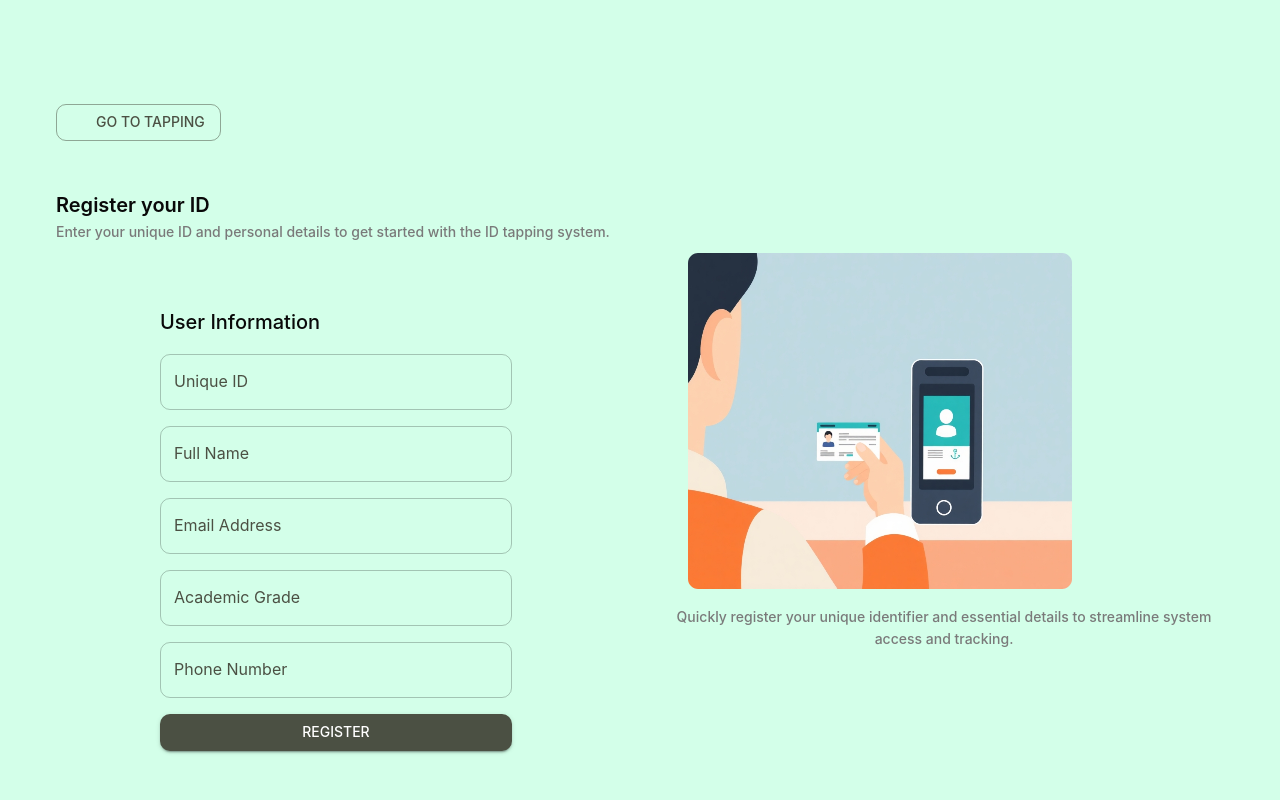
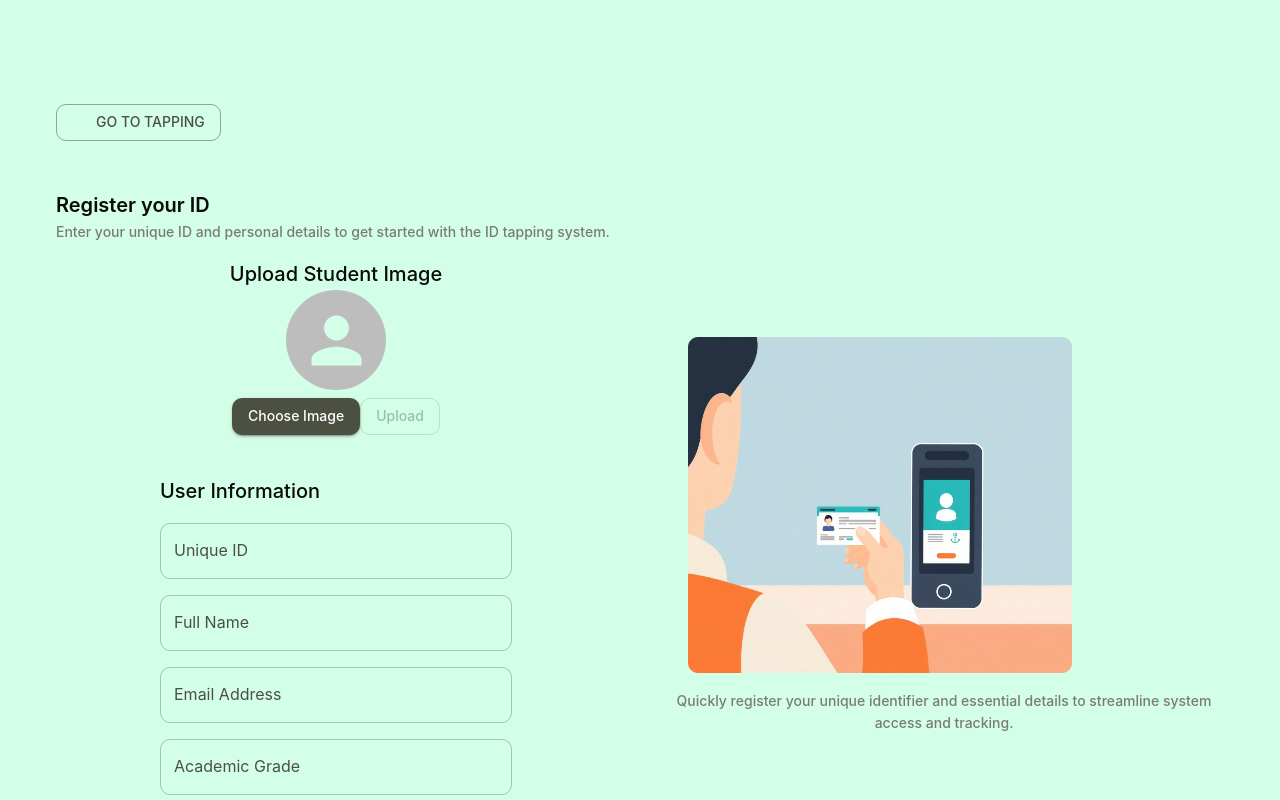
Before and after one commit to esamp001/id_tapping_system, a React (Create React App) app: page /register in a window 1280 px wide. Shown: the top 800 px of the page. Built offline with nearby package versions, Linux system fonts and the light colour scheme; some icons are missing.

Commit message:
Auto commit: 10/28/2025, 9:10:00 AM

```diff
--- a/src/pages/Register.js
+++ b/src/pages/Register.js
@@ -1,9 +1,29 @@
-import React from 'react'
-import { Box, Typography, TextField, Button } from '@mui/material'
+import React, { useState } from "react";
+import { Box, Typography, TextField, Button, Avatar } from '@mui/material'
 import RightImage from "../assets/image_right.png"
 import ArrowBackIcon from '@mui/icons-material/ArrowBack';
 
 const Register = () => {
+    // State
+    const [image, setImage] = useState(null);
+    const [preview, setPreview] = useState(null);
+
+    const handleImageChange = (event) => {
+        const file = event.target.files[0];
+        if (file) {
+            setImage(file);
+            setPreview(URL.createObjectURL(file));
+        }
+    };
+
+    const handleUpload = () => {
+        if (image) {
+            // You can handle the upload here (e.g., send to backend using FormData)
+            console.log("Uploading:", image);
+            alert("Avatar uploaded successfully!");
+        }
+    };
+
     return (
         <Box sx={{ display: 'flex', flexWrap: 'wrap', p: 5, gap: 2, mt: 6 }}>
             <Box
@@ -23,11 +43,46 @@ const Register = () => {
                 <Typography variant='h6' sx={{ fontWeight: '600' }}>Register your ID</Typography>
                 <Typography variant='subtitle2'>Enter your unique ID and personal details to get started with the ID tapping system.</Typography>
 
+                <Box sx={{ justifyContent: 'center', alignItems: 'center', display: 'flex', flexDirection: 'column', mt : 2}}>
+                    <Typography variant="h6">Upload Student Image</Typography>
+
+                    <Avatar
+                        src={preview}
+                        alt="Avatar Preview"
+                        sx={{ width: 100, height: 100, mb: 1 }}
+                    />
+
+                    <Box>
+                        <Button
+                            variant="contained"
+                            component="label"
+                            sx={{ textTransform: "none" }}
+                        >
+                            Choose Image
+                            <input
+                                hidden
+                                accept="image/*"
+                                type="file"
+                                onChange={handleImageChange}
+                            />
+                        </Button>
+
+                        <Button
+                            variant="outlined"
+                            onClick={handleUpload}
+                            disabled={!image}
+                            sx={{ textTransform: "none" }}
+                        >
+                            Upload
+                        </Button>
+                    </Box>
+                </Box>
+
                 <Box
                     sx={{
                         maxWidth: 400,
                         mx: "auto",
-                        mt: 5,
+                        mt: 2,
                         p: 3,
                         display: "flex",
                         flexDirection: "column",
```
